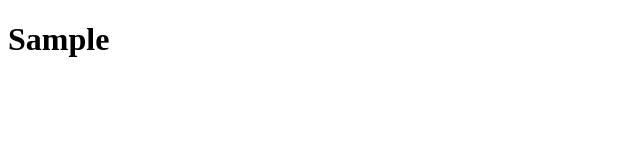
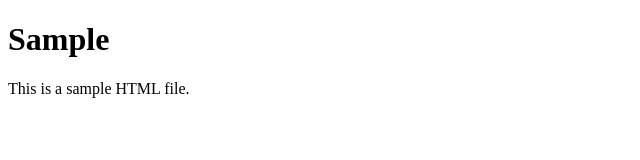
Before and after one commit to Gihanmind11/Hotel-Management-System, a plain HTML site: page index.html in a window 1280 px wide. Shown: the whole page, without its empty margins (0-640 px from the left). Drawn offline with Linux system fonts and the light colour scheme.

Commit message:
Add sample paragraph to index.html

```diff
--- a/index.html
+++ b/index.html
@@ -7,5 +7,6 @@
 </head>
 <body>
     <h1>Sample</h1>
+    <p>This is a sample HTML file.</p>
 </body>
 </html>
```
